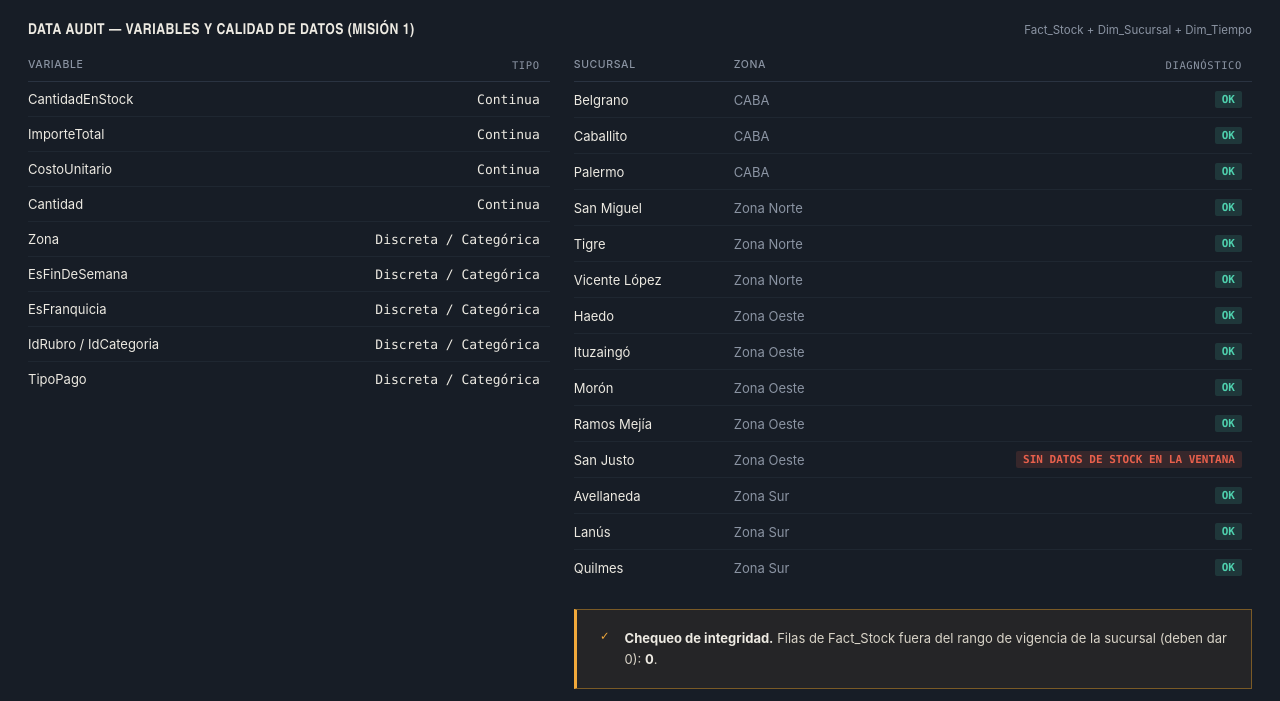
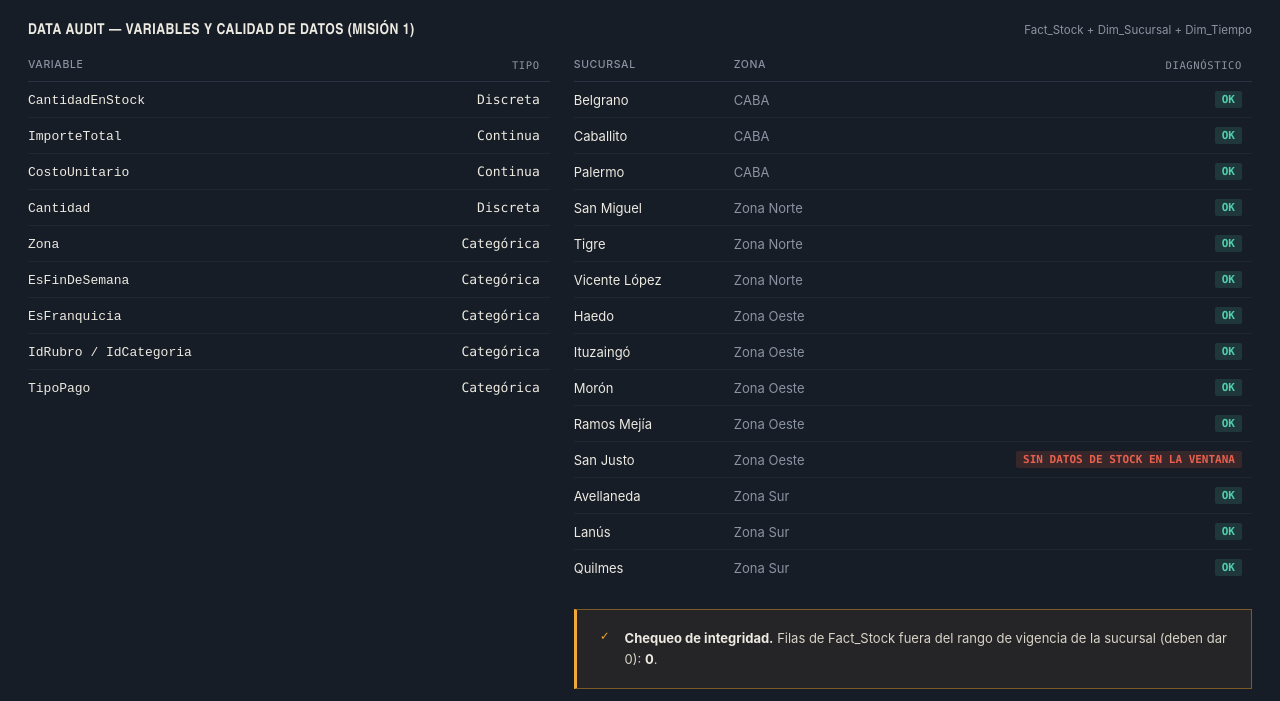
Before and after one commit to Wladek13/MiniRed, a plain HTML site: page index.html in a window 1280 px wide. Shown: the part 99-800 px from the top of the page. Drawn offline with Linux system fonts and the light colour scheme.

Commit message:
Add files via upload

```diff
--- a/index.html
+++ b/index.html
@@ -3780,39 +3780,48 @@ const DATA = {
     "variables": [
       {
         "variable": "CantidadEnStock",
-        "tipo": "Continua"
+        "tipo": "Discreta",
+        "pregunta": "¿Cuántas unidades hay disponibles ahora mismo en esa sucursal para ese producto? — es la variable que define si hay o no quiebre de stock."
       },
       {
         "variable": "ImporteTotal",
-        "tipo": "Continua"
+        "tipo": "Continua",
+        "pregunta": "¿Cuánta plata representa esa venta? — traduce el problema logístico a impacto económico."
       },
       {
         "variable": "CostoUnitario",
-        "tipo": "Continua"
+        "tipo": "Continua",
+        "pregunta": "¿Cuánto cuesta reponer una unidad de ese producto? — permite dimensionar el costo de un quiebre, no solo contarlo."
       },
       {
         "variable": "Cantidad",
-        "tipo": "Continua"
+        "tipo": "Discreta",
+        "pregunta": "¿Cuántas unidades se vendieron en esa operación? — cruzada con CantidadEnStock, es lo que permite calcular el índice de rotación."
       },
       {
         "variable": "Zona",
-        "tipo": "Discreta / Categórica"
+        "tipo": "Categórica",
+        "pregunta": "¿En qué zona geográfica pasa esto? — prueba si el riesgo de quiebre está concentrado en Zona Oeste por el cierre de San Justo y la apertura de Ituzaingó."
       },
       {
         "variable": "EsFinDeSemana",
-        "tipo": "Discreta / Categórica"
+        "tipo": "Categórica",
+        "pregunta": "¿Este día es sábado/domingo? — prueba si hay que anticipar la reposición antes del pico de demanda de fin de semana."
       },
       {
         "variable": "EsFranquicia",
-        "tipo": "Discreta / Categórica"
+        "tipo": "Categórica",
+        "pregunta": "¿Esta sucursal es propia o franquiciada? — prueba si el modelo de reposición (centralizado vs. autogestionado) afecta el riesgo de quiebre."
       },
       {
         "variable": "IdRubro / IdCategoria",
-        "tipo": "Discreta / Categórica"
+        "tipo": "Categórica",
+        "pregunta": "¿A qué familia de productos pertenece? — permite la clasificación ABC y detectar si ciertas categorías rotan más rápido que otras."
       },
       {
         "variable": "TipoPago",
-        "tipo": "Discreta / Categórica"
+        "tipo": "Categórica",
+        "pregunta": "¿Cómo pagó el cliente? — no responde nada relevante para stock/rotación; por eso en la charla anterior la marcamos como la variable \"de sobra\" para esta perspectiva, más propia de una mirada de Ventas/Finanzas."
       }
     ]
   }
@@ -3821,7 +3830,7 @@ const DATA = {
 // Data Audit (Misión 1)
 const da = DATA.data_audit;
 document.getElementById('varsBody').innerHTML = da.variables.map(v=>`
-  <tr><td>${v.variable}</td><td class="num">${v.tipo}</td></tr>`).join('');
+  <tr><td><code>${v.variable}</code></td><td class="num">${v.tipo}</td></tr>`).join('');
 document.getElementById('sucursalesBody').innerHTML = da.sucursales.map(s=>`
   <tr>
     <td>${s.sucursal}</td>
```
